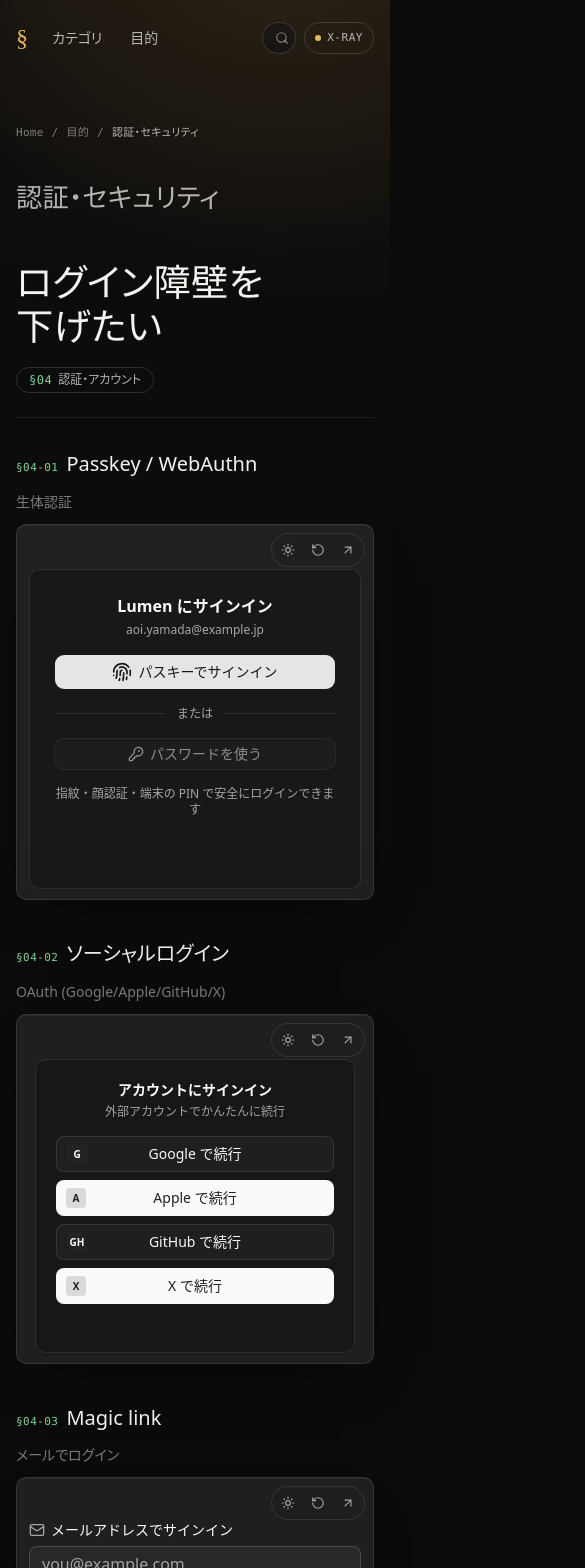
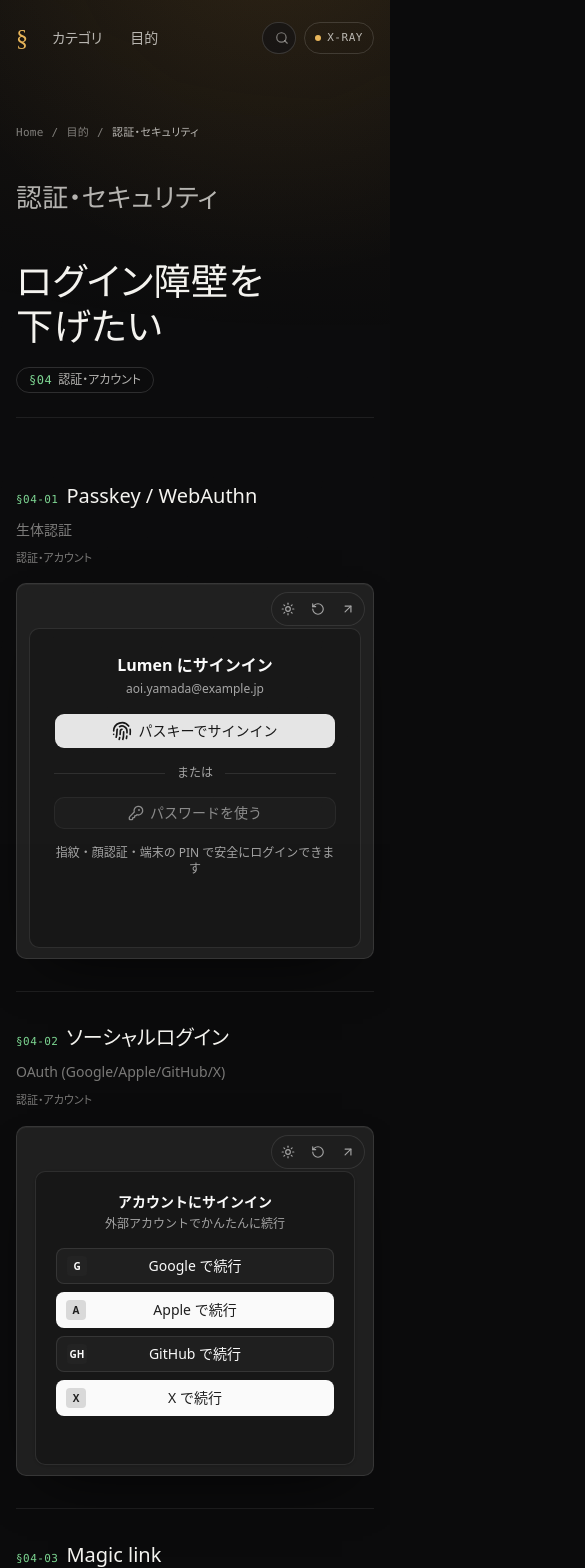
Before and after one commit to c12o-dev/feature-catalog, a Next.js app: page /g/auth-security in a window 390 px wide. Shown: the top 1568 px of the page, 585 px wide, since content can reach past the window. Built offline with nearby package versions, Linux system fonts and the light colour scheme; a web font is replaced by a local one.

Commit message:
qa: round 7 — goal pages as rows (text left, demo right), phone TOC bar on one line, home index with sample names, header X-ray labels only above sm, smaller card headings, reference links; round-6 log

```diff
--- a/src/app/g/[slug]/page.tsx
+++ b/src/app/g/[slug]/page.tsx
@@ -51,21 +51,34 @@
                   })}
                 </div>
               </div>
-              <ul className="grid gap-x-8 gap-y-10 md:grid-cols-2 md:[&>li:last-child:nth-child(odd)]:col-span-2">
+              {/* one row per pattern: name + description on the left, the demo on the right (§4.5) */}
+              <ul className="divide-y divide-line-1">
                 {list.map((e) => (
-                  <li key={e.slug} data-hue={e.category.hue} style={{ "--cat-hue": e.category.hue } as React.CSSProperties} className="flex flex-col gap-3">
-                    <div className="flex items-baseline justify-between gap-3">
+                  <li key={e.slug} data-hue={e.category.hue} style={{ "--cat-hue": e.category.hue } as React.CSSProperties} className="grid gap-4 py-8 md:grid-cols-[minmax(0,1fr)_minmax(0,1.5fr)] md:gap-10">
+                    <div className="flex flex-col gap-2 md:pt-2">
                       <Link href={`/p/${e.slug}`} className="group">
                         <span className="idx mr-2 text-[11px] text-cat">{e.code}</span>
                         <span className="text-xl text-fg-1 decoration-cat/60 underline-offset-4 group-hover:underline">{e.name}</span>
                       </Link>
+                      <p className="text-sm text-fg-3">{e.description}</p>
+                      <span className="mt-auto text-[11px] text-fg-3">{e.category.name}</span>
                     </div>
-                    <p className="text-sm text-fg-3">{e.description}</p>
                     {e.demo && <Stage demo={e.demo} label={e.name} href={`/p/${e.slug}`} size="mini" />}
                   </li>
                 ))}
               </ul>
-              {g.external && <p className="mt-8 font-mono text-xs text-fg-3">参考: {g.external}</p>}
+              {g.external && (
+                <p className="mt-8 font-mono text-xs text-fg-3">
+                  参考:{" "}
+                  {/^[\w.-]+\.[a-z]{2,}(\/\S*)?$/i.test(g.external) ? (
+                    <a href={`https://${g.external}`} target="_blank" rel="noreferrer" className="text-fg-2 underline decoration-line-2 underline-offset-4 hover:text-fg-1">
+                      {g.external}
+                    </a>
+                  ) : (
+                    g.external
+                  )}
+                </p>
+              )}
             </section>
           );
         })}
--- a/src/app/globals.css
+++ b/src/app/globals.css
@@ -88,7 +88,7 @@
 
   --fs-display: clamp(2.75rem, 1.4rem + 6.2vw, 7.5rem);
   --fs-h1: clamp(2.25rem, 1.5rem + 3.4vw, 4.5rem);
-  --fs-h2: clamp(1.625rem, 1.25rem + 1.6vw, 2.5rem);
+  --fs-h2: clamp(1.625rem, 1.25rem + 1.4vw, 2.25rem);
 
   --background: var(--bg-0);
   --foreground: var(--fg-1);
--- a/src/app/goals/page.tsx
+++ b/src/app/goals/page.tsx
@@ -2,7 +2,7 @@
 import Link from "next/link";
 import { ArrowRight } from "lucide-react";
 import { Breadcrumb } from "@/components/catalog/breadcrumb";
-import { stats, themes } from "@/lib/catalog";
+import { categoryList, stats, themes } from "@/lib/catalog";
 import { headingFonts } from "@/lib/fonts";
 
 export const metadata: Metadata = {
@@ -36,6 +36,13 @@
                 <li key={g.title} className="border-b border-line-1">
                   <Link href={`/g/${t.slug}#g${i}`} className="group flex items-baseline gap-4 py-5 transition-colors hover:bg-bg-1 sm:px-4">
                     <span className="flex-1 text-xl leading-snug text-fg-1 transition-colors group-hover:text-brand sm:text-2xl">{g.title}</span>
+                    {/* the categories this goal draws on, in their hues */}
+                    <span aria-hidden className="flex shrink-0 items-center gap-1">
+                      {g.categoryRefs.slice(0, 4).map((id) => {
+                        const c = categoryList.find((x) => x.id === id);
+                        return c ? <span key={id} className="size-1.5 rounded-full" style={{ background: `oklch(0.78 0.13 ${c.hue})` }} /> : null;
+                      })}
+                    </span>
                     <span className="shrink-0 font-mono text-xs text-fg-3">{g.patterns.length} 件</span>
                     <ArrowRight className="size-4 shrink-0 self-center text-fg-3 transition-transform group-hover:translate-x-1" />
                   </Link>
--- a/src/app/page.tsx
+++ b/src/app/page.tsx
@@ -105,7 +105,7 @@
       <section aria-labelledby="index-h" className="mx-auto max-w-[1440px] px-4 pt-28 sm:px-8 sm:pt-36">
         <SectionHead id="index-h" no="01" en="Index" title="UI のかたちで引く" lead="25 のカテゴリに分けた索引です。行に触れると、そのカテゴリの色がページににじみます。" />
         <div className="reveal">
-          <CategoryIndex categories={categoryList} />
+          <CategoryIndex categories={categoryList} samples={Object.fromEntries(categoryList.map((c) => [c.slug, c.patterns.slice(0, 4).map((p) => p.name)]))} />
         </div>
       </section>
 
--- a/src/components/catalog/toc.tsx
+++ b/src/components/catalog/toc.tsx
@@ -76,9 +76,9 @@
           aria-controls="toc-sheet"
           className="fixed inset-x-0 top-[var(--header-h)] z-40 flex h-10 items-center gap-3 border-b border-line-1 bg-bg-0/90 px-4 font-mono text-[11px] tracking-[0.14em] text-fg-1 backdrop-blur"
         >
-          <span className="text-cat">{counter}</span>
-          <span className="truncate text-fg-2">{items[idx]?.name}</span>
-          <span className="ml-auto text-fg-3">目次 ▾</span>
+          <span className="shrink-0 whitespace-nowrap text-cat">{counter}</span>
+          <span className="min-w-0 truncate text-fg-2">{items[idx]?.name}</span>
+          <span className="ml-auto shrink-0 whitespace-nowrap text-fg-3">目次 ▾</span>
         </button>
         {open && (
           <>
--- a/src/components/home/living-wall.tsx
+++ b/src/components/home/living-wall.tsx
@@ -26,7 +26,7 @@
       <Tile t={t["sortable-list"]} className="col-span-2 row-span-2 sm:col-span-3"><Sortable /></Tile>
       <Tile t={t["toggle-switch"]} className="hidden sm:flex sm:col-span-1"><Toggle /></Tile>
       <Tile t={t["gauge"]} className="hidden sm:flex sm:col-span-2"><Gauge /></Tile>
-      <Tile t={t["emoji-reactions"]} className="sm:col-span-3"><Reactions /></Tile>
+      <Tile t={t["emoji-reactions"]} className="col-span-2 sm:col-span-3"><Reactions /></Tile>
       <Tile t={t["waveform"]} className="hidden sm:flex sm:col-span-4"><Wave /></Tile>
       <Tile t={t["skeleton-fade"]} className="hidden sm:flex sm:col-span-2"><Skeleton /></Tile>
     </div>
--- a/src/components/shell/xray.tsx
+++ b/src/components/shell/xray.tsx
@@ -152,8 +152,8 @@
           className={cn(
             "xray-tag absolute z-[70] inline-flex max-w-[calc(100%-0.5rem)] items-center gap-1.5 truncate rounded-sm bg-cat px-1.5 py-0.5 font-mono text-[10px] leading-4 font-medium text-black shadow-lg",
             place === "tl" && "left-1 top-1",
-            place === "below" && "left-1 top-full mt-1 max-w-[16rem]",
-            place === "below-right" && "right-0 top-full mt-1 max-w-[16rem]",
+            place === "below" && "left-1 top-full mt-1 hidden max-w-[16rem] sm:inline-flex",
+            place === "below-right" && "right-0 top-full mt-1 hidden max-w-[16rem] sm:inline-flex",
             place === "tr" && "right-1 top-1",
             place === "bl" && "bottom-1 left-1",
             place === "br" && "bottom-1 right-1",
```
Also changed, not shown: 1 other file (tests, documents, lock files or other folders).
